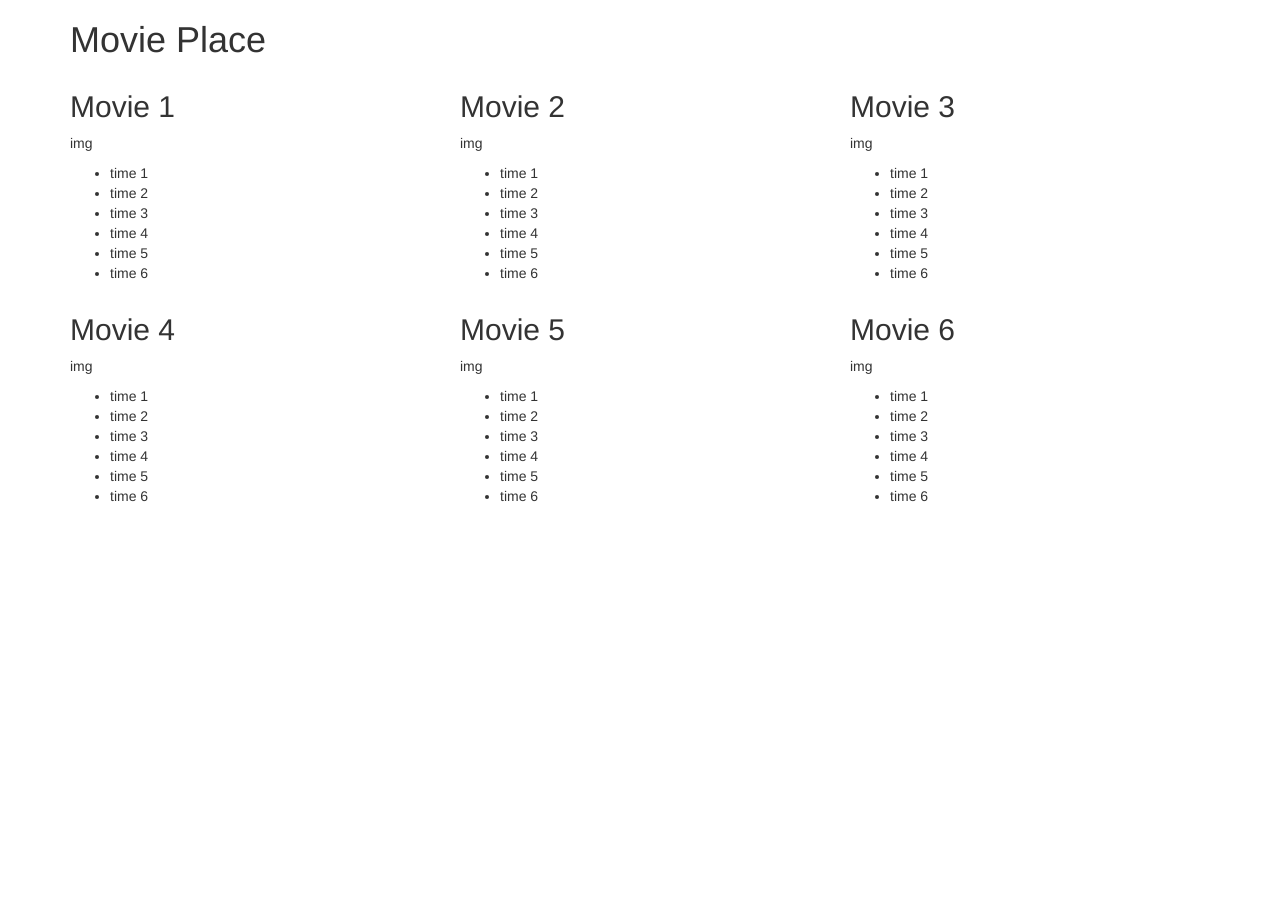
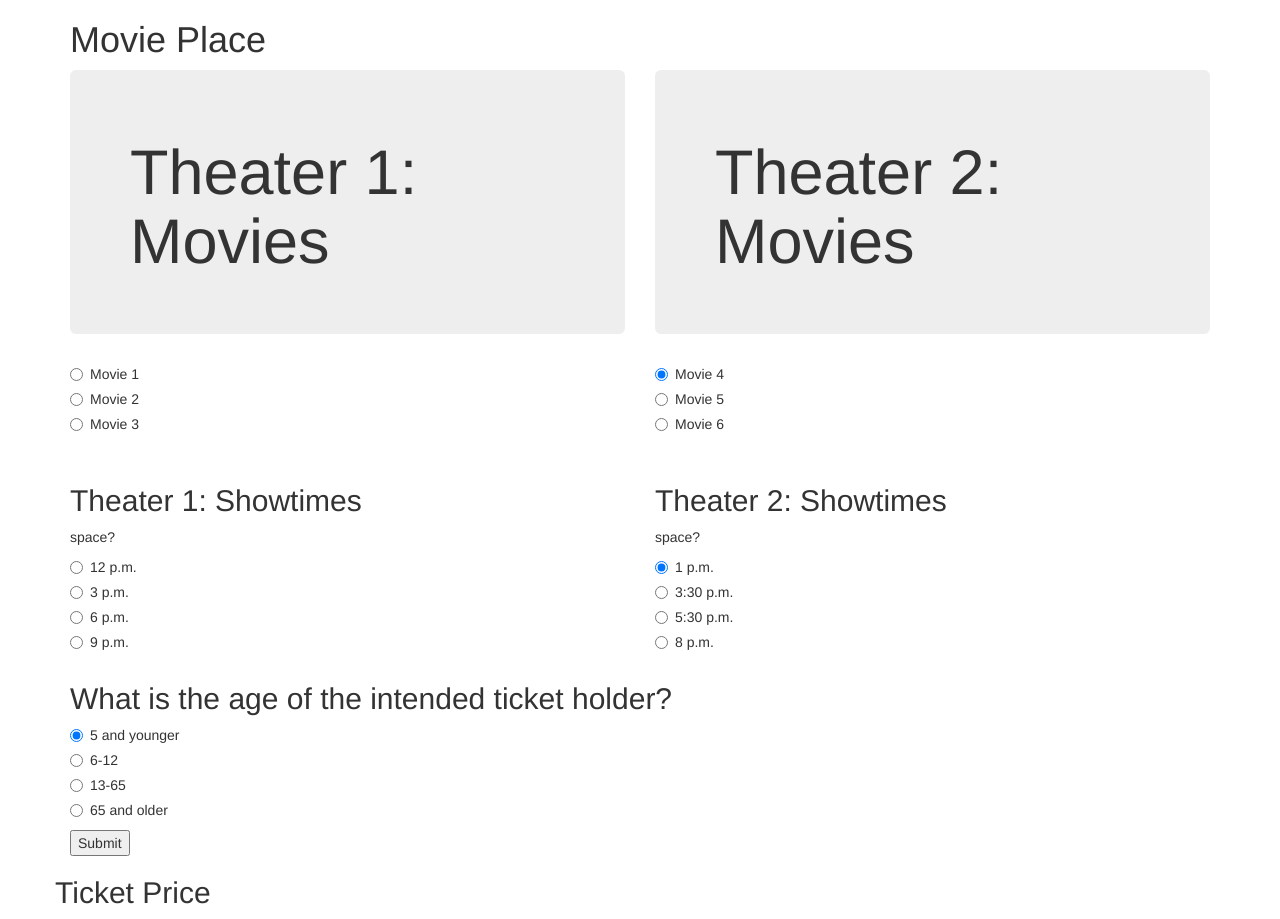
Before and after one commit to marcusparmentier/movie-tickets, a plain HTML site: page index.html in a window 1280 px wide. Before the commit the page ends 800 px from the top, so only its background shows below. Drawn offline with Linux system fonts and the light colour scheme.

Commit message:
Make form inputs all the same type and add js to take input values and return the movie value.

```diff
--- a/index.html
+++ b/index.html
@@ -11,87 +11,152 @@
   <div class="container">
     <h1>Movie Place</h1>
 
+    <form id="ticketForm">
       <div class="row">
 
-        <div class="col-md-4">
-          <h2>Movie 1</h2>
-          <p>img</p>
-          <ul>
-            <li>time 1</li>
-            <li>time 2</li>
-            <li>time 3</li>
-            <li>time 4</li>
-            <li>time 5</li>
-            <li>time 6</li>
-          </ul>
+        <div class="col-md-6">
+          <div class="jumbotron">
+            <h1>Theater 1: Movies</h1>
+          </div>
+          <div class="radio">
+            <label>
+              <input type="radio" name="movie" value="1" checked>
+              Movie 1
+            </label>
+          </div>
+          <div class="radio">
+            <label>
+              <input type="radio" name="movie" value="2">
+              Movie 2
+            </label>
+          </div>
+          <div class="radio">
+            <label>
+              <input type="radio" name="movie" value="3">
+              Movie 3
+            </label>
+          </div>
+          <p><img src="" alt=""></p>
+
+          <h2>Theater 1: Showtimes</h2>
+          <p>space?</p>
+          <div class="radio">
+            <label>
+              <input type="radio" name="time" value="1" checked>
+              12 p.m.
+            </label>
+          </div>
+          <div class="radio">
+            <label>
+              <input type="radio" name="time" value="1">
+              3 p.m.
+            </label>
+          </div>
+          <div class="radio">
+            <label>
+              <input type="radio" name="time" value="22">
+              6 p.m.
+            </label>
+          </div>
+          <div class="radio">
+            <label>
+              <input type="radio" name="time" value="22">
+              9 p.m.
+            </label>
+          </div>
         </div>
 
-        <div class="col-md-4">
-          <h2>Movie 2</h2>
-          <p>img</p>
-          <ul>
-            <li>time 1</li>
-            <li>time 2</li>
-            <li>time 3</li>
-            <li>time 4</li>
-            <li>time 5</li>
-            <li>time 6</li>
-          </ul>
+
+        <div class="col-md-6">
+          <div class="jumbotron">
+            <h1>Theater 2: Movies</h1>
           </div>
+          <div class="radio">
+            <label>
+              <input type="radio" name="movie" value="4" checked>
+              Movie 4
+            </label>
+          </div>
+          <div class="radio">
+            <label>
+              <input type="radio" name="movie" value="5">
+              Movie 5
+            </label>
+          </div>
+          <div class="radio">
+            <label>
+              <input type="radio" name="movie" value="6">
+              Movie 6
+            </label>
+          </div>
+          <p><img src="" alt=""></p>
 
-        <div class="col-md-4">
-          <h2>Movie 3</h2>
-          <p>img</p>
-          <ul>
-            <li>time 1</li>
-            <li>time 2</li>
-            <li>time 3</li>
-            <li>time 4</li>
-            <li>time 5</li>
-            <li>time 6</li>
-          </ul>
+          <h2>Theater 2: Showtimes</h2>
+          <p>space?</p>
+          <div class="radio">
+            <label>
+              <input type="radio" name="time" value="1" checked>
+              1 p.m.
+            </label>
+          </div>
+          <div class="radio">
+            <label>
+              <input type="radio" name="time" value="1">
+              3:30 p.m.
+            </label>
+          </div>
+          <div class="radio">
+            <label>
+              <input type="radio" name="time" value="22">
+              5:30 p.m.
+            </label>
+          </div>
+          <div class="radio">
+            <label>
+              <input type="radio" name="time" value="22">
+              8 p.m.
+            </label>
+          </div>
         </div>
       </div>
 
       <div class="row">
-        <div class="col-md-4">
-          <h2>Movie 4</h2>
-          <p>img</p>
-          <ul>
-            <li>time 1</li>
-            <li>time 2</li>
-            <li>time 3</li>
-            <li>time 4</li>
-            <li>time 5</li>
-            <li>time 6</li>
-          </ul>
+        <div class="col-md-12">
+          <h2>What is the age of the intended ticket holder?</h2>
+          <div class="radio">
+            <label>
+              <input type="radio" name="age" value="5" checked>
+              5 and younger
+            </label>
+          </div>
+          <div class="radio">
+            <label>
+              <input type="radio" name="age" value="12">
+              6-12
+            </label>
+          </div>
+          <div class="radio">
+            <label>
+              <input type="radio" name="age" value="55">
+              13-65
+            </label>
+          </div>
+          <div class="radio">
+            <label>
+              <input type="radio" name="age" value="65">
+              65 and older
+            </label>
+          </div>
+        </div>
       </div>
 
-        <div class="col-md-4">
-          <h2>Movie 5</h2>
-          <p>img</p>
-          <ul>
-            <li>time 1</li>
-            <li>time 2</li>
-            <li>time 3</li>
-            <li>time 4</li>
-            <li>time 5</li>
-            <li>time 6</li>
+      <button type="submit" name="btn">Submit</button>
+    </form>
+    <div class="row">
+      <h2>Ticket Price</h2>
+      <ul id="ticket-details">
+
       </ul>
-        </div>
-
-        <div class="col-md-4">
-          <h2>Movie 6</h2>
-          <p>img</p>
-          <ul>
-            <li>time 1</li>
-            <li>time 2</li>
-            <li>time 3</li>
-            <li>time 4</li>
-            <li>time 5</li>
-            <li>time 6</li>
-          </ul>
-        </div>
     </div>
   </div>
 </body>
--- a/js/scripts.js
+++ b/js/scripts.js
@@ -0,0 +1,24 @@
+//Business logic********************************************************
+
+function Ticket(movie, time, age) {
+  this.movie = movie;
+  this.time = time;
+  this.age = age;
+}
+
+
+//User interface logic**************************************************
+$(document).ready(function() {
+  $("form#ticketForm").submit(function(event) {
+    event.preventDefault();
+
+    var inputtedMovie = parseInt($("input:radio[name=movie]:checked").val());
+    var inputtedTime = parseInt($("input:radio[name=time]:checked").val());
+    var inputtedAge = parseInt($("input:radio[name=age]:checked").val());
+
+    var newTicket = new Ticket(inputtedMovie, inputtedTime, inputtedAge);
+
+    $("ul#ticket-details").append("<li><span class='ticDetails'>" + newTicket.movie + "</span></li>");
+
+  });
+});
```
Lines whose indentation alone changed are shown as unchanged.
